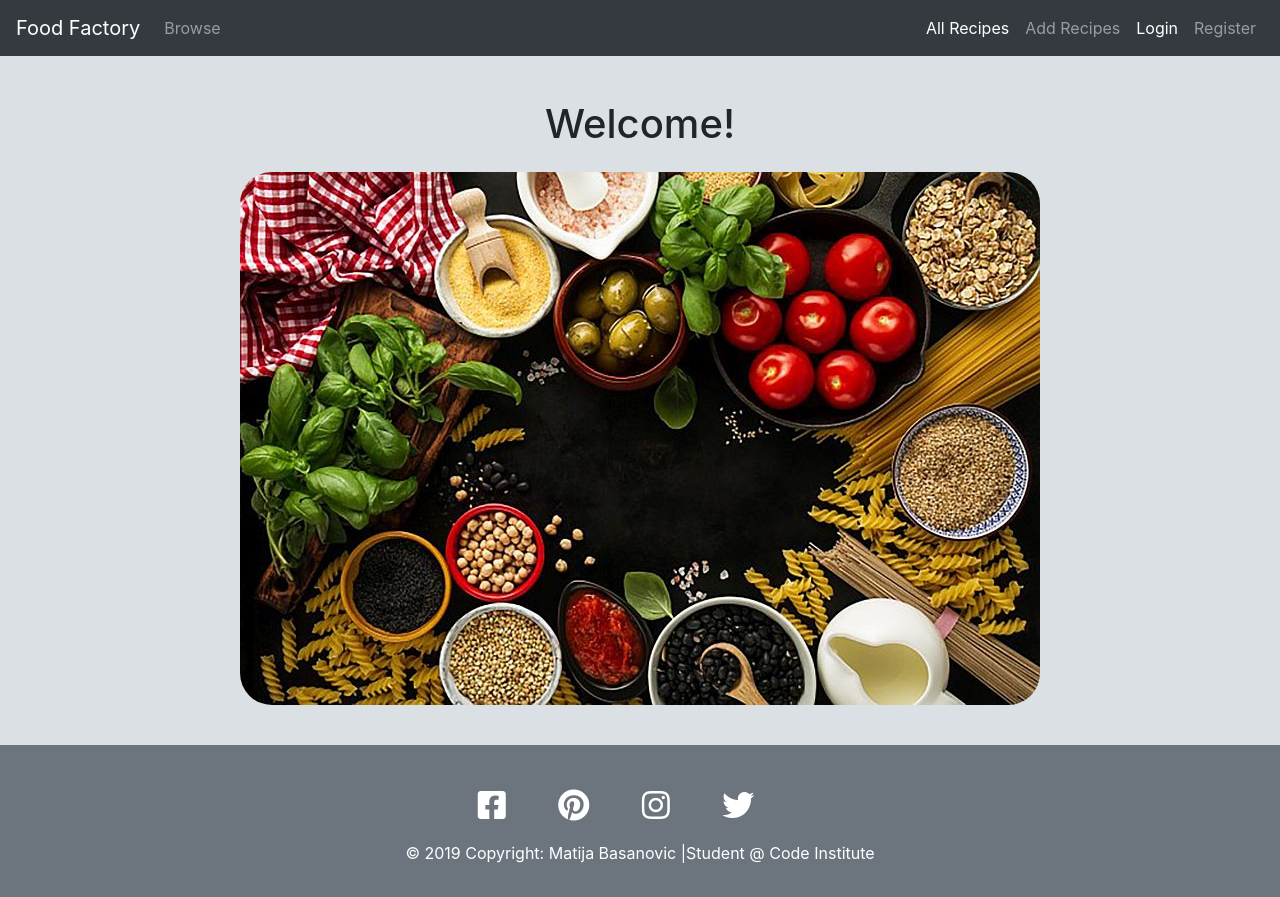
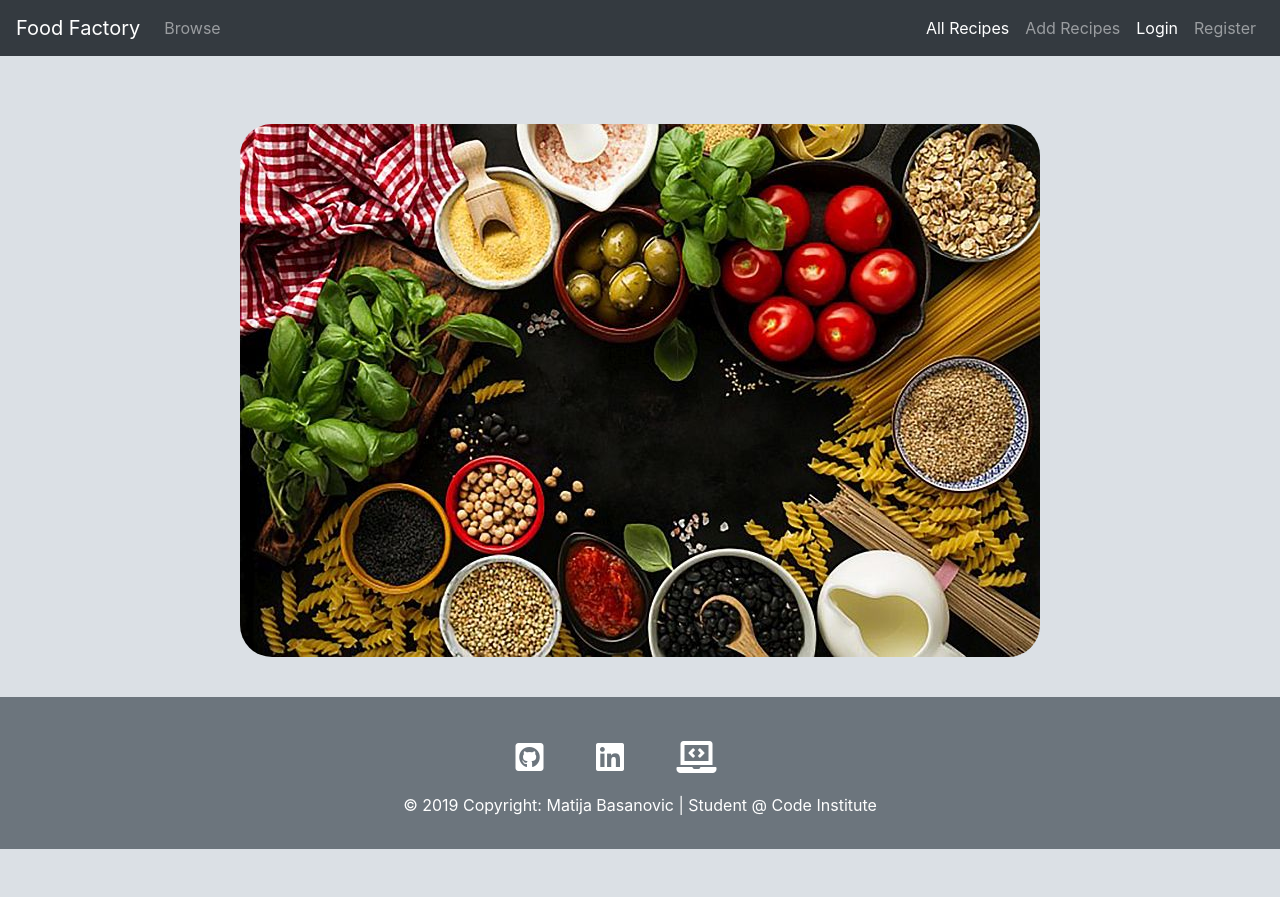
Before and after one commit to MatijaBas/Food-Factory, a Flask app: page / in a window 1280 px wide. After the commit the page ends 849 px from the top, so only its background shows below. Run offline with Flask 2, Linux system fonts and the light colour scheme; some libraries are stand-ins or nearby versions.

Commit message:
Edited style.css

```diff
--- a/static/css/style.css
+++ b/static/css/style.css
@@ -80,6 +80,10 @@ article {
     padding: 30px;
 }
 
+.add-recipe {
+
+}
+
 /* --------------------Footer------------------------- */
 footer {
     padding-top: 2rem;
@@ -98,22 +102,18 @@ footer a:hover {
     background-color: transparent;
 }
 
-.fa-facebook-square:hover {
-    color: #3b5998;
+.fa-github-square:hover {
+    color: 	#000000;
 }
 
-.fa-pinterest:hover {
-    color: #c8232c;
+.fa-linkedin:hover {
+    color: #1815b9;
 }
 
-.fa-instagram:hover {
-    color: #fbad50;
+.fa-laptop-code:hover {
+    color: #e54725;
 }
 
-
-.fa-twitter:hover {
-    color: #38a1f3;
-}
 
 .btn-light {
     color: #212529;
--- a/templates/addrecipe.html
+++ b/templates/addrecipe.html
@@ -1,6 +1,6 @@
 {% extends 'base.html'%} {% block content %}
 
-<h1 style="
+<h1 class="add-recipe" style="
     margin-top: 40px;
     margin-left: 30px;
     margin-bottom: 30px;
--- a/templates/base.html
+++ b/templates/base.html
@@ -68,26 +68,22 @@
 					<!--Social Media-->
 					<div class="col-md-12 py-3 text-center">
 						<div class="mb-1 flex-centre">
-							<a class="ic-fb" href="https://facebook.com/#" target="_blank"
-								aria-label="Find me on Facebook" rel="noopener">
-								<i class="fab fa-facebook-square fa-lg mr-md-5 mr-3 fa-2x"></i>
+							<a class="ic-fb" href="https://github.com/MatijaBas/Food-Factory" target="_blank"
+								aria-label="Find me on GitHub" rel="noopener">
+								<i class="fab fa-github-square fa-lg mr-md-5 mr-3 fa-2x" title="MatijaBass"></i>
 							</a>
-							<a class="ic-pin" href="https://pinterest.com/#" target="_blank"
-								aria-label="Find me on Pinterest" rel="noopener">
-								<i class="fab fa-pinterest fa-lg mr-md-5 mr-3 fa-2x"></i>
+							<a class="ic-pin" href="https://www.linkedin.com/in/matija-basanovic/" target="_blank"
+								aria-label="LinkedIn - Matija Basanovic" rel="noopener">
+								<i class="fab fa-linkedin fa-lg mr-md-5 mr-3 fa-2x" title="Matija Basanovic"></i>
 							</a>
-							<a class="ic-ins" href="https://instagram.com/#" target="_blank"
+							<a class="ic-ins" href="https://codeinstitute.net/" target="_blank"
 								aria-label="Find me on Instagram" rel="noopener">
-								<i class="fab fa-instagram fa-lg mr-md-5 mr-3 fa-2x"></i>
-							</a>
-							<a class="ic-twi" href="https://twitter.com/#" target="_blank"
-								aria-label="Find me on Twitter" rel="noopener">
-								<i class="fab fa-twitter fa-lg mr-md-5 mr-3 fa-2x"></i>
+								<i class="fas fa-laptop-code fa-lg mr-md-5 mr-3 fa-2x"></i>
 							</a>
 						</div>
 						<!--Copyright-->
 						<div class="text-shadow text-center py-3">
-							&#169; 2019 Copyright: Matija Basanovic |Student @ Code Institute
+							&#169; 2019 Copyright: Matija Basanovic | Student @ Code Institute
 						</div>
 					</div>
 				</div>
--- a/templates/index.html
+++ b/templates/index.html
@@ -4,7 +4,7 @@
 	<div class="row center-align">
 		<!--WELCOME MESSAGE-->
 		<div class="col-md-12 text-center">
-			<h1 class="page-title">Welcome{% if session.user %}, {{ session['user']|capitalize }}{% endif %}!</h1>
+			<h1 class="page-title">{% if session.user %}, {{ session['user']|capitalize }}{% endif %}</h1>
 		</div>
 		<!--HOME PAGE IMAGE-->
 		<div class="col-md-12 text-center">
--- a/templates/login.html
+++ b/templates/login.html
@@ -53,9 +53,6 @@
 				<div class="form-group">
 					{{ form.submit(class="btn btn-outline-info") }}
 				</div>
-				<small class="text-muted ml-2">
-                <a href="#">Forgot Password?</a>
-            </small>
 			</form>
 		</div>
 		<div class="border-top pt-3">
```
Also changed, not shown: README.md.
